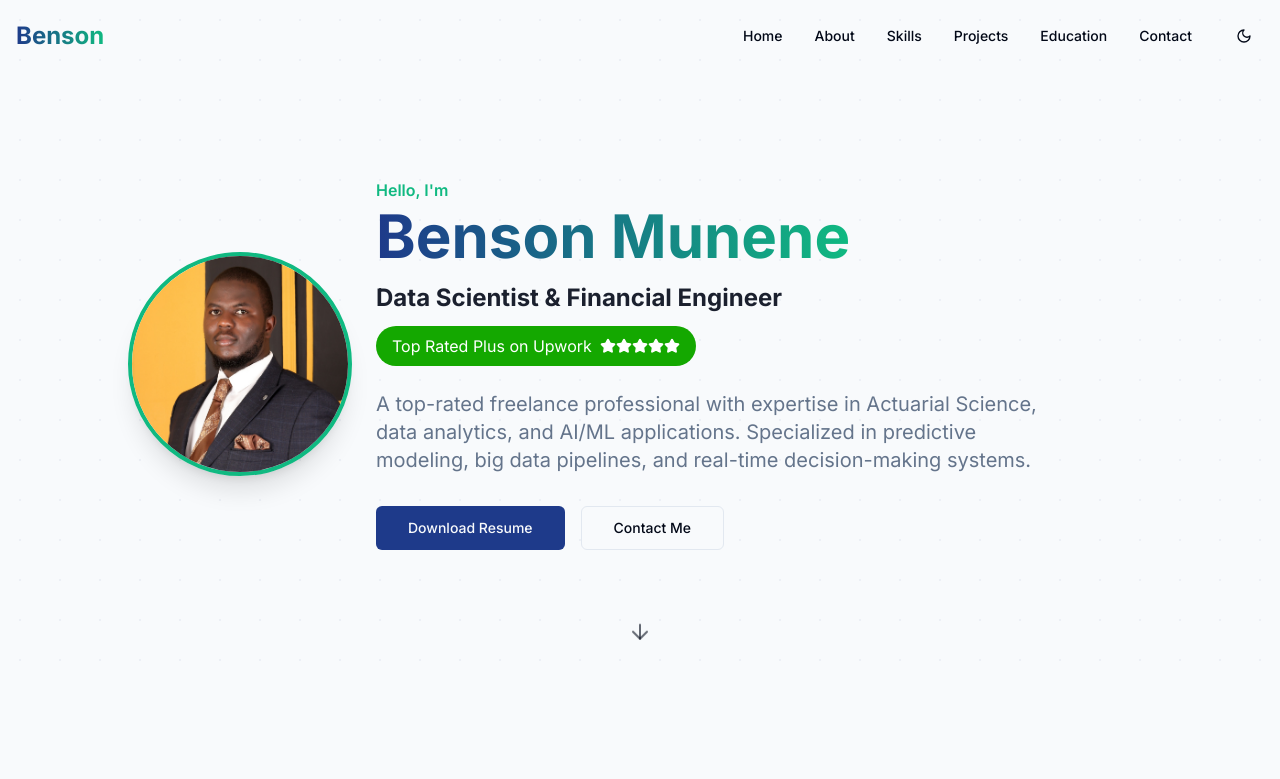
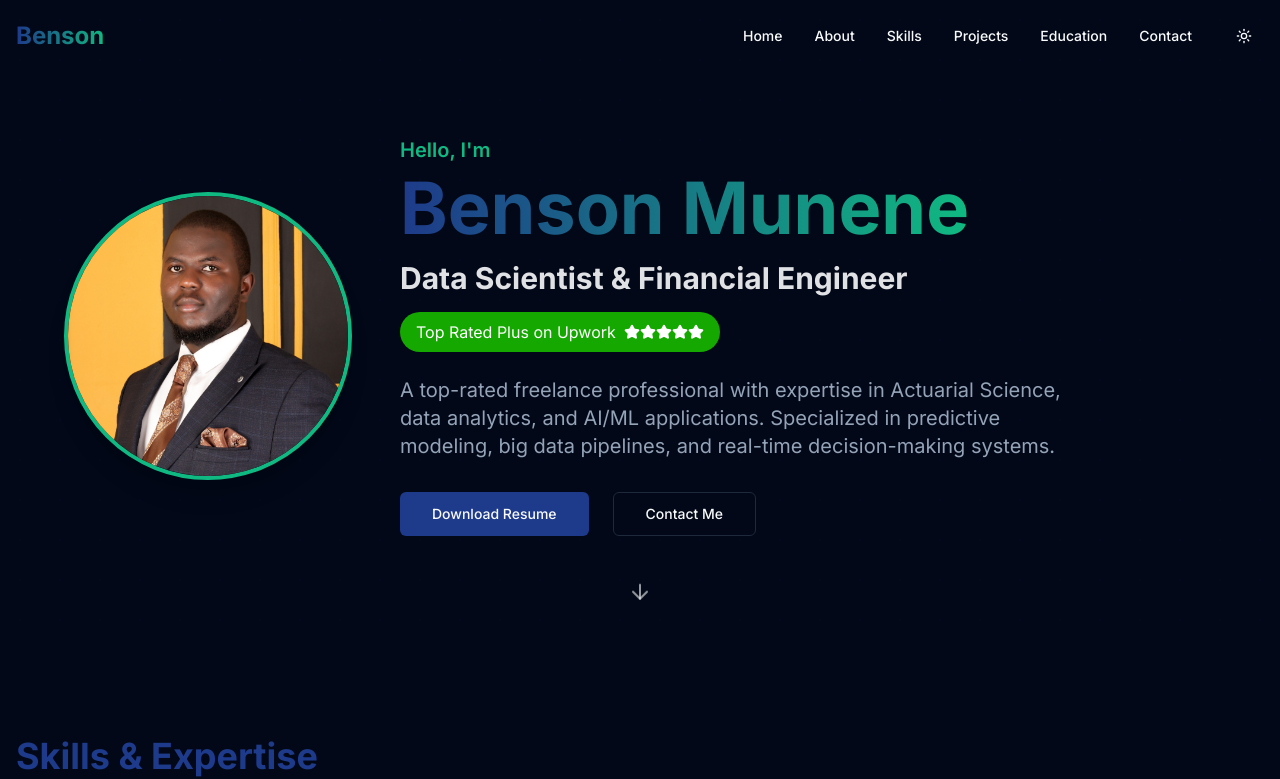
Before and after one commit to BensonMunene/benson-data-beacon, a React (Vite) app: page / in a window 1280 px wide. Shown: the top 779 px of the page. Built offline with nearby package versions, Linux system fonts and the light colour scheme.

Commit message:
Refactor: Increase size and improve dark mode
- Increase the size of elements.
- Set default theme to dark mode.
- Review and improve the app.

```diff
--- a/src/components/Hero.tsx
+++ b/src/components/Hero.tsx
@@ -12,7 +12,7 @@ const Hero: React.FC<HeroProps> = ({ className }) => {
   return (
     <section
       id="home"
-      className={cn('min-h-[85vh] flex flex-col justify-center relative pt-12', className)}
+      className={cn('min-h-[80vh] flex flex-col justify-center relative pt-8', className)}
     >
       {/* Background grid pattern */}
       <div
@@ -24,8 +24,8 @@ const Hero: React.FC<HeroProps> = ({ className }) => {
       ></div>
 
       <div className="container mx-auto px-4 animate-fade-in">
-        <div className="flex flex-col md:flex-row items-center gap-6 max-w-5xl mx-auto">
-          <div className="w-40 h-40 md:w-56 md:h-56 rounded-full overflow-hidden border-4 border-accent-green shadow-xl">
+        <div className="flex flex-col md:flex-row items-center gap-12 max-w-6xl mx-auto">
+          <div className="w-48 h-48 md:w-72 md:h-72 rounded-full overflow-hidden border-4 border-accent-green shadow-xl">
             <img
               src="/lovable-uploads/7c76a28b-77ba-4f18-a88a-e4a411499ccf.png"
               alt="Benson Munene"
@@ -33,14 +33,14 @@ const Hero: React.FC<HeroProps> = ({ className }) => {
             />
           </div>
 
-          <div>
-            <h2 className="text-accent-green font-semibold mb-1">
+          <div className="flex-1">
+            <h2 className="text-accent-green font-semibold text-xl mb-2">
               Hello, I'm
             </h2>
-            <h1 className="text-4xl md:text-5xl lg:text-6xl font-bold mb-4">
+            <h1 className="text-5xl md:text-6xl lg:text-7xl font-bold mb-4">
               <span className="text-gradient">Benson Munene</span>
             </h1>
-            <h2 className="text-xl md:text-2xl font-bold mb-3 text-foreground/90">
+            <h2 className="text-2xl md:text-3xl font-bold mb-4 text-foreground/90">
               Data Scientist & Financial Engineer
             </h2>
             <div className="flex items-center gap-2 mb-6">
@@ -64,7 +64,7 @@ const Hero: React.FC<HeroProps> = ({ className }) => {
               big data pipelines, and real-time decision-making systems.
             </p>
 
-            <div className="flex flex-wrap gap-4">
+            <div className="flex flex-wrap gap-6 mt-8">
               <Button
                 className="bg-primary-blue hover:bg-primary-blue/90"
                 size="lg"
--- a/src/index.css
+++ b/src/index.css
@@ -1,11 +1,14 @@
-
 @import url('https://fonts.googleapis.com/css2?family=Inter:wght@300;400;500;600;700&display=swap');
 
 @tailwind base;
 @tailwind components;
 @tailwind utilities;
 
-@layer base {
+/* Default to dark theme */
+:root {
+  color-scheme: dark;
+}
+
 :root {
   --background: 210 40% 98%;
   --foreground: 222.2 84% 4.9%;
@@ -67,7 +70,6 @@
   --input: 217.2 32.6% 17.5%;
   --ring: 224.3 76.3% 48%;
 }
-}
 
 @layer base {
   * {
--- a/src/pages/Index.tsx
+++ b/src/pages/Index.tsx
@@ -1,4 +1,3 @@
-
 import React, { useState, useEffect } from 'react';
 import Navbar from '@/components/Layout/Navbar';
 import Footer from '@/components/Layout/Footer';
@@ -9,24 +8,20 @@ import Education from '@/components/Education';
 import Contact from '@/components/Contact';
 
 const Index = () => {
-  const [isDarkMode, setIsDarkMode] = useState(false);
+  const [isDarkMode, setIsDarkMode] = useState(true);
 
-  // Initialize theme from local storage or system preference
   useEffect(() => {
-    // Check for saved theme preference or use system preference
     const savedTheme = localStorage.getItem('theme');
-    const prefersDark = window.matchMedia('(prefers-color-scheme: dark)').matches;
 
-    if (savedTheme === 'dark' || (!savedTheme && prefersDark)) {
+    if (savedTheme === 'light') {
+      setIsDarkMode(false);
+      document.documentElement.classList.remove('dark');
+    } else {
       setIsDarkMode(true);
       document.documentElement.classList.add('dark');
-    } else {
-      setIsDarkMode(false);
-      document.documentElement.classList.remove('dark');
     }
   }, []);
 
-  // Toggle dark mode
   const toggleDarkMode = () => {
     setIsDarkMode(prevMode => {
       const newMode = !prevMode;
```
Lines whose indentation alone changed are shown as unchanged.
